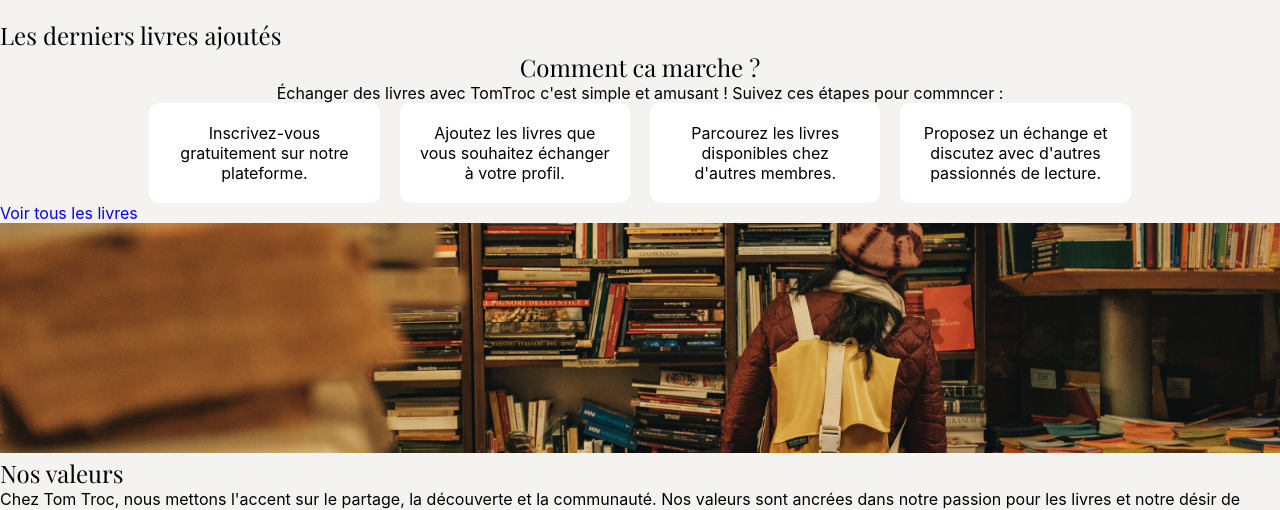
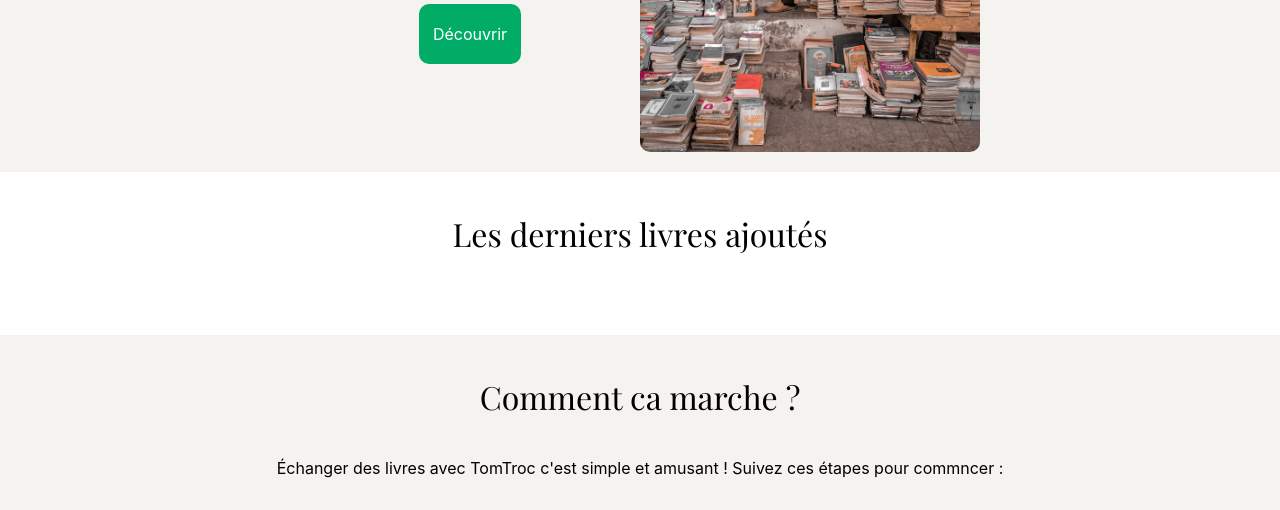
Before and after one commit to Neerz99/TomTroc, a PHP site: page /TomTroc/ in a window 1280 px wide. Shown: the part 421-931 px from the top of the page. Run offline with PHP 8.4, Linux system fonts and the light colour scheme; data that the repository does not hold is empty; some libraries are stand-ins or nearby versions.

Commit message:
added latest books to home and additionnal CSS

```diff
--- a/controllers/HomeController.php
+++ b/controllers/HomeController.php
@@ -4,8 +4,14 @@ class HomeController extends Controller
 {
     public function index()
     {
+        $booksModel = new BooksModel();
+        $allBooks = $booksModel->findAllWithOwners();
+
+        $latestBooks = array_slice($allBooks, 0, 4);
+
         $this->render('home/index', [
             'title'   => 'Rejoignez nos lecteurs passionnés ',
+            'latestBooks'   => $latestBooks,
         ]);
     }
 }
--- a/css/style.css
+++ b/css/style.css
@@ -111,6 +111,29 @@ footer {
     width: 50%;
 }
 
+.home-cta-left h1 {
+    font-size: 36px;
+    font-weight: 500;
+    color: #000000;
+    margin-bottom: 20px;
+}
+
+.home-cta-left a {
+    display: flex;
+    justify-content: center;
+    align-items: center;
+    width: 30%;
+    height: 60px;
+    background-color: var(--btn-color);
+    color: #FFFFFF;
+    border: 2px solid var(--btn-color);
+    border-radius: 10px;
+    font-size: 16px;
+    cursor: pointer;
+    transition: all 0.1s ease;
+    margin: 20px auto;
+}
+
 .home-cta-right {
     display: flex;
     flex-direction: column;
@@ -120,12 +143,38 @@ footer {
     width: 50%;
 }
 
+.home-cta-right img {
+    width: 100%;
+    height: auto;
+    max-width: 450px;
+    border-radius: 10px;
+}
+
+.home-latest-books {
+    background-color: #FFFFFF;
+}
+
+.home-latest-books h2 {
+    text-align: center;
+    padding: 40px;
+    font-size: 32px;
+}
+
+.home-latest-books > .book-list-wrapper > .book-list {
+    background-color: #FFFFFF;
+    max-width: 1000px;
+}
+
 .home-faq h2 {
     text-align: center;
+    padding: 40px;
+    font-size: 32px;
 }
 
 .home-faq p {
     text-align: center;
+    padding: 0 20px;
+    margin-bottom: 40px;
 }
 
 .home-faq-list {
@@ -134,13 +183,34 @@ footer {
     gap: 20px;
 }
 
+.home-faq a {
+    display: flex;
+    justify-content: center;
+    align-items: center;
+    width: 20%;
+    height: 50px;
+    background-color: var(--btn-color);
+    color: #FFFFFF;
+    border: 2px solid var(--btn-color);
+    border-radius: 10px;
+    font-size: 16px;
+    cursor: pointer;
+    transition: all 0.1s ease;
+    margin: 40px auto;
+}
+
+.home-faq a:hover {
+    background-color: var(--bg-color);
+    color: var(--btn-color);
+}
+
 .home-faq-list-item {
     display: flex;
     align-items: center;
     text-align: center;
     width: 18%;
     background: #FFFFFF;
-    padding: 20px;
+    padding: 40px;
     border-radius: 10px;
 }
 
--- a/views/templates/home/index.php
+++ b/views/templates/home/index.php
@@ -7,15 +7,36 @@ $books = $books ?? [];
         <div class="home-cta-left">
             <h1><?= htmlspecialchars($title) ?></h1>
             <p>Donnez une nouvelle vie à vos livres en les échangeant avec d'autres amoureux de la lecture. Nous croyons en la magie du partage de connaissances et d'histoires à travers les livres. </p>
-            <a href="/TomTroc/books"><button>Découvrir</button></a>
+            <a href="/TomTroc/books">Découvrir</a>
         </div>
         <div class="home-cta-right">
-            <img src="https://picsum.photos/200/300" alt="Image aléatoire">
+            <img src="assets/images/home-cta-right.jpg" alt="Image aléatoire">
         </div>
     </div>
     <div class="home-latest-books">
         <h2>Les derniers livres ajoutés</h2>
-        <!-- List of 4 books + see more button -->
+        <div class="book-list-wrapper">
+            <ul class="book-list">
+                <?php foreach ($latestBooks as $b): ?>
+                    <li class="book-list-item">
+                        <a class="book-list-item-container" href="/TomTroc/books/detail/<?= $b['id'] ?>">
+                            <img class="book-list-item-image" src="<?= htmlspecialchars($b['imageUrl']) ?>" alt="<?= htmlspecialchars_decode($b['title']) ?>">
+                            <?php if ($b['status'] === 'Indisponible'): ?>
+                                <p class="book-list-item-status">
+                                    <?= htmlspecialchars('Indisponible') ?>
+                                </p>
+                            <?php endif; ?>
+                        </a>
+
+                        <div class="book-list-item-info">
+                            <p class="book-list-item-title"><?= htmlspecialchars_decode($b['title']) ?></p>
+                            <p class="book-list-item-author"><?= nl2br(htmlspecialchars_decode($b['author'])) ?></p>
+                            <p class="book-list-item-owner"><em>Vendu par : <a href="<?= Utils::url('member', 'detail', [(int)$b['ownerId']]) ?>"><?=htmlspecialchars_decode($b['ownerName']) ?></a></em></p>
+                        </div>
+                    </li>
+                <?php endforeach; ?>
+            </ul>
+        </div>
     </div>
     <div class="home-faq">
         <h2>Comment ca marche ?</h2>
```
Also changed, not shown: assets/images/home-cta-right.jpg (added).
